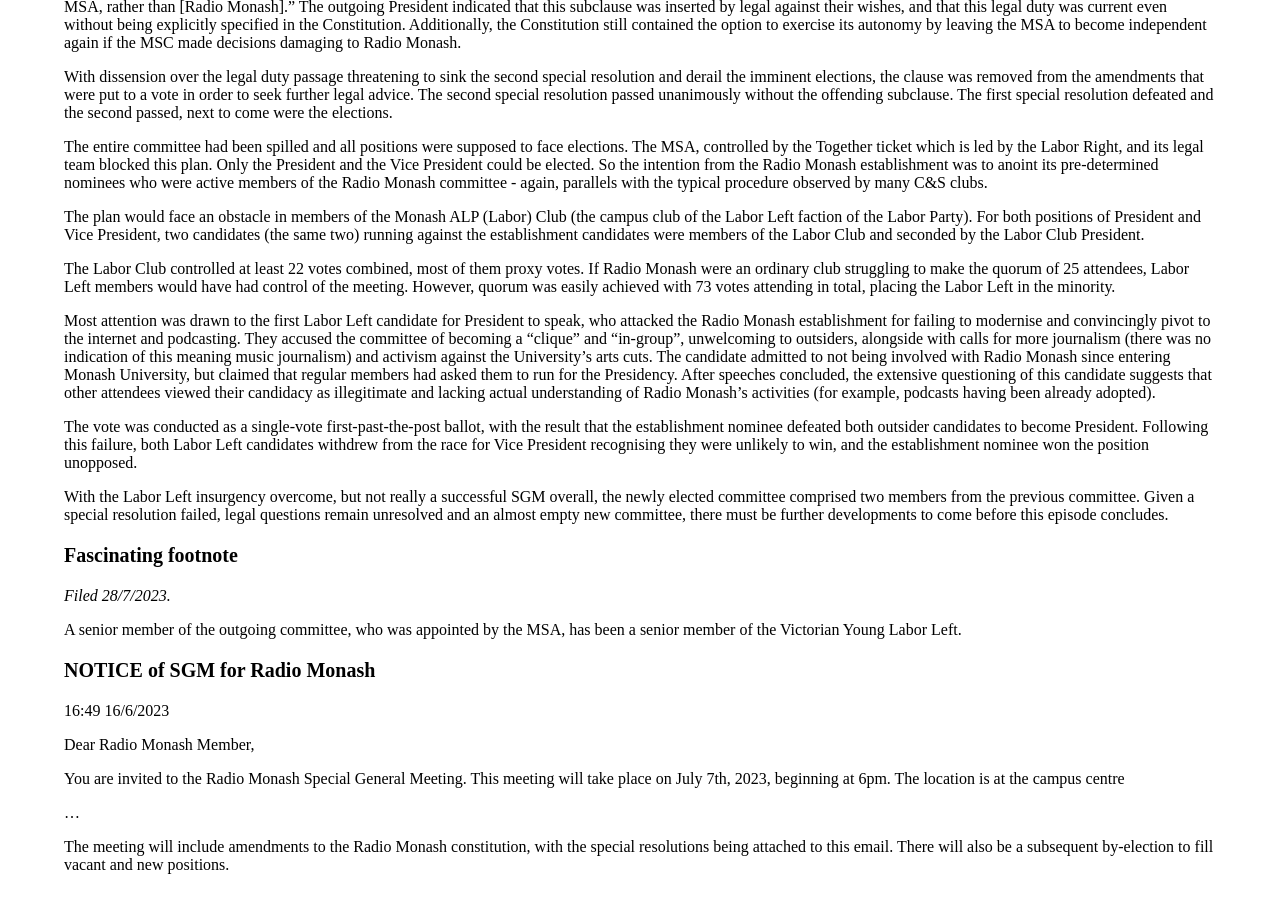
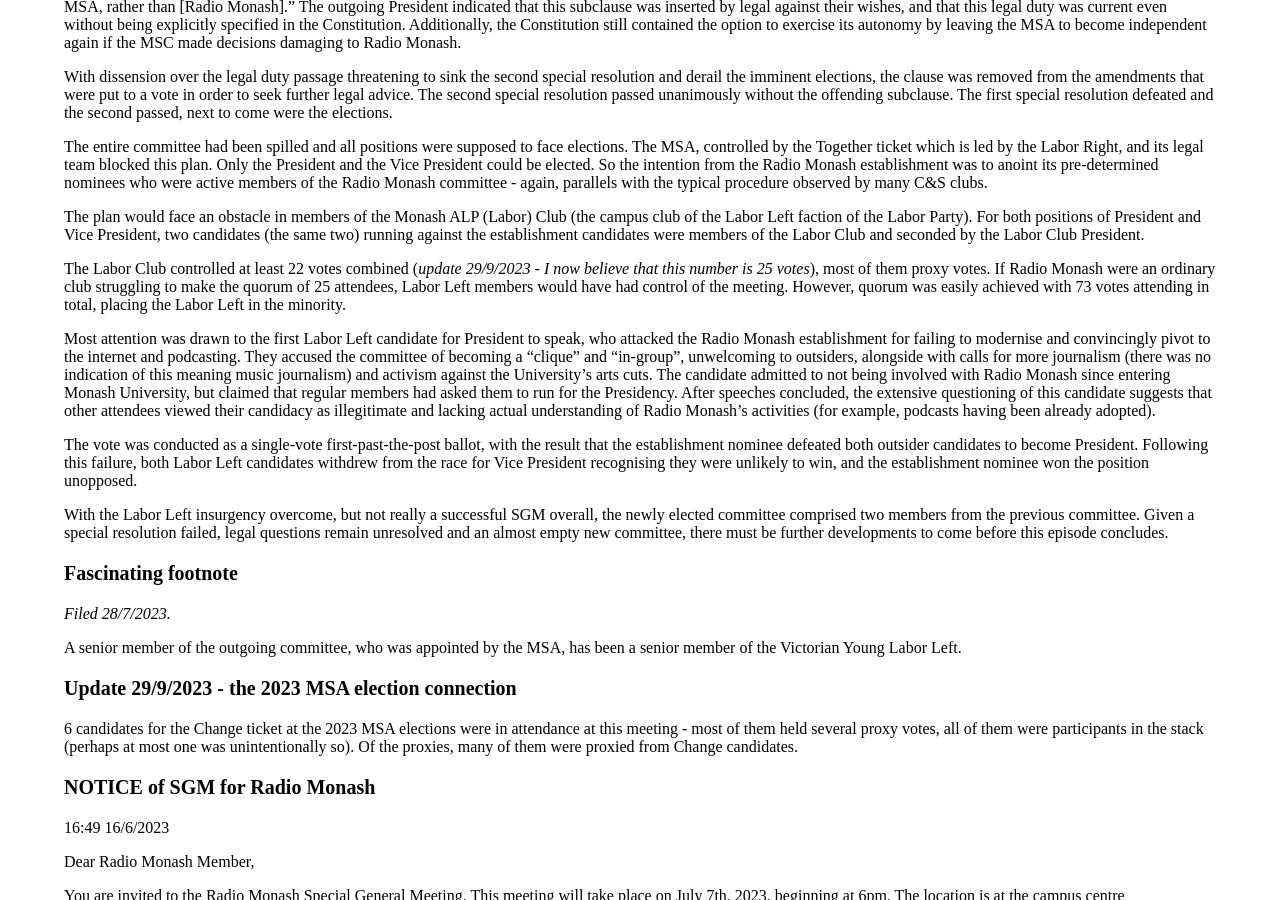
Before and after one commit to nhtnhanbn/nhtnhanbn.github.io, a Jekyll site: the page built from _repository/radmon.md, in a window 1280 px wide and 900 px high, scrolled down 1917 px. Built offline with Jekyll 4.4.1, drawn with Linux system fonts in a browser that asks for light colours; some of the changed text lies outside the part shown.

Commit message:
Update radmon

```diff
--- a/_repository/radmon.md
+++ b/_repository/radmon.md
@@ -3,7 +3,7 @@
 title: Radio Monash SGM 7/2023
 ---
 
-Page last updated 28/7/2023.
+Page last updated 29/9/2023.
 
 ## Radio Monash Special General Meeting July 2023
 
@@ -89,7 +89,7 @@
 
 The plan would face an obstacle in members of the Monash ALP (Labor) Club (the campus club of the Labor Left faction of the Labor Party). For both positions of President and Vice President, two candidates (the same two) running against the establishment candidates were members of the Labor Club and seconded by the Labor Club President.
 
-The Labor Club controlled at least 22 votes combined, most of them proxy votes. If Radio Monash were an ordinary club struggling to make the quorum of 25 attendees, Labor Left members would have had control of the meeting. However, quorum was easily achieved with 73 votes attending in total, placing the Labor Left in the minority.
+The Labor Club controlled at least 22 votes combined (*update 29/9/2023 - I now believe that this number is 25 votes*), most of them proxy votes. If Radio Monash were an ordinary club struggling to make the quorum of 25 attendees, Labor Left members would have had control of the meeting. However, quorum was easily achieved with 73 votes attending in total, placing the Labor Left in the minority.
 
 Most attention was drawn to the first Labor Left candidate for President to speak, who attacked the Radio Monash establishment for failing to modernise and convincingly pivot to the internet and podcasting. They accused the committee of becoming a "clique" and "in-group", unwelcoming to outsiders, alongside with calls for more journalism (there was no indication of this meaning music journalism) and activism against the University's arts cuts. The candidate admitted to not being involved with Radio Monash since entering Monash University, but claimed that regular members had asked them to run for the Presidency. After speeches concluded, the extensive questioning of this candidate suggests that other attendees viewed their candidacy as illegitimate and lacking actual understanding of Radio Monash's activities (for example, podcasts having been already adopted).
 
@@ -102,6 +102,10 @@
 *Filed 28/7/2023.*
 
 A senior member of the outgoing committee, who was appointed by the MSA, has been a senior member of the Victorian Young Labor Left.
+
+### Update 29/9/2023 - the 2023 MSA election connection
+
+6 candidates for the Change ticket at the 2023 MSA elections were in attendance at this meeting - most of them held several proxy votes, all of them were participants in the stack (perhaps at most one was unintentionally so). Of the proxies, many of them were proxied from Change candidates.
 
 ### NOTICE of SGM for Radio Monash
 
```
